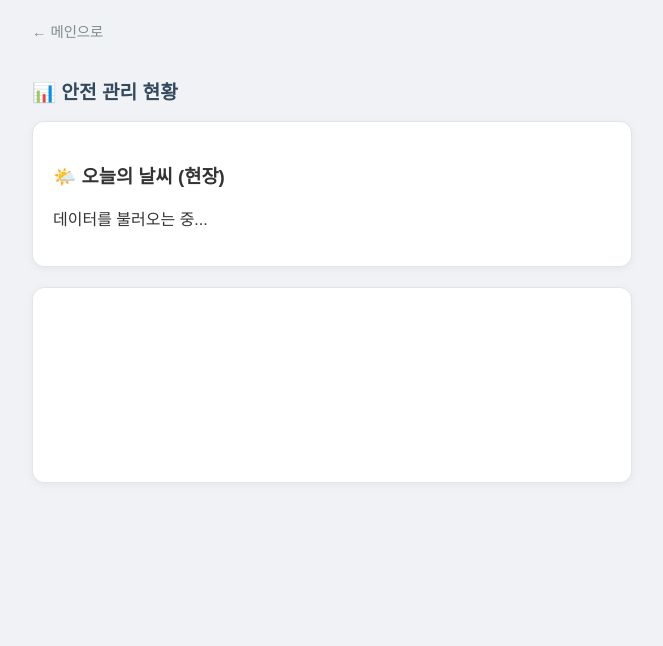
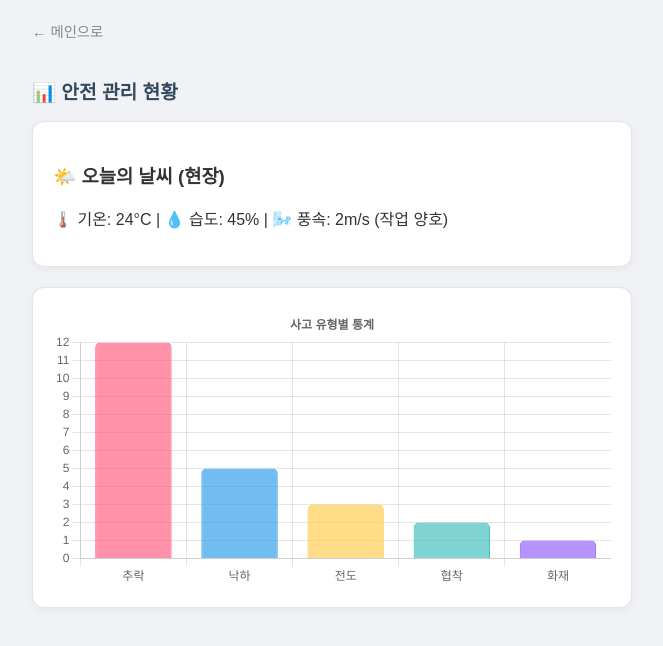
Before and after one commit to namgs1716-glitch/Streamlit, a website: page stats.html in a window 1280 px wide. Shown: the whole page, without its empty margins (308-971 px from the left). Drawn offline with nearby package versions, Linux system fonts and the light colour scheme.

Commit message:
변경사항 업데이트

```diff
--- a/stats.html
+++ b/stats.html
@@ -22,14 +22,23 @@
         </div>
     </div>
 
-    <script type="module">
-        import { CONFIG } from './apikey.js';
+    <script>
+        // type="module"을 일반 script로 변경해도 됩니다. (import가 없으므로)
+        // 만약 나중에 import를 써야 한다면 <script type="module">로 되돌리세요.
 
-        // 1. 날씨 (예시 데이터 - 실제론 기상청 API 연동 필요)
-        document.getElementById('weather-text').innerText = "🌡️ 기온: 24°C | 💧 습도: 45% | 🌬️ 풍속: 2m/s (작업 양호)";
+        document.addEventListener('DOMContentLoaded', function() {
+            // 1. 날씨 (예시 데이터)
+            const weatherText = document.getElementById('weather-text');
+            if (weatherText) {
+                weatherText.innerText = "🌡️ 기온: 24°C | 💧 습도: 45% | 🌬️ 풍속: 2m/s (작업 양호)";
+            }
 
             // 2. 차트 그리기
-        const ctx = document.getElementById('myChart');
+            const canvas = document.getElementById('myChart');
+
+            if (canvas) {
+                const ctx = canvas.getContext('2d');
+
                 new Chart(ctx, {
                     type: 'bar',
                     data: {
@@ -37,12 +46,45 @@
                         datasets: [{
                             label: '이번 달 아차사고 신고 건수',
                             data: [12, 5, 3, 2, 1],
-                    backgroundColor: '#3498db',
+                            backgroundColor: [
+                                'rgba(255, 99, 132, 0.7)', // 추락 (빨강 - 위험)
+                                'rgba(54, 162, 235, 0.7)', // 낙하 (파랑)
+                                'rgba(255, 206, 86, 0.7)', // 전도 (노랑)
+                                'rgba(75, 192, 192, 0.7)', // 협착 (녹색)
+                                'rgba(153, 102, 255, 0.7)' // 화재 (보라)
+                            ],
+                            borderColor: [
+                                'rgba(255, 99, 132, 1)',
+                                'rgba(54, 162, 235, 1)',
+                                'rgba(255, 206, 86, 1)',
+                                'rgba(75, 192, 192, 1)',
+                                'rgba(153, 102, 255, 1)'
+                            ],
+                            borderWidth: 1,
                             borderRadius: 5
                         }]
                     },
                     options: {
-                scales: { y: { beginAtZero: true } }
+                        responsive: true,
+                        scales: {
+                            y: {
+                                beginAtZero: true,
+                                ticks: {
+                                    stepSize: 1 // 정수 단위로 표시
+                                }
+                            }
+                        },
+                        plugins: {
+                            legend: {
+                                display: false // 범례 숨기기 (깔끔하게)
+                            },
+                            title: {
+                                display: true,
+                                text: '사고 유형별 통계'
+                            }
+                        }
+                    }
+                });
             }
         });
     </script>
```
Lines whose indentation alone changed are shown as unchanged.
